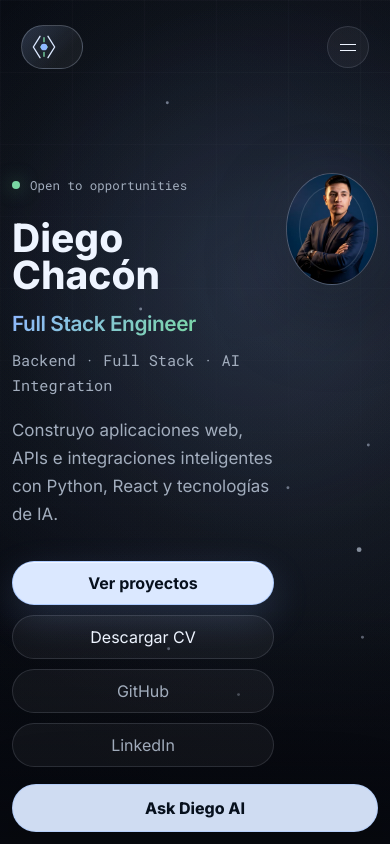
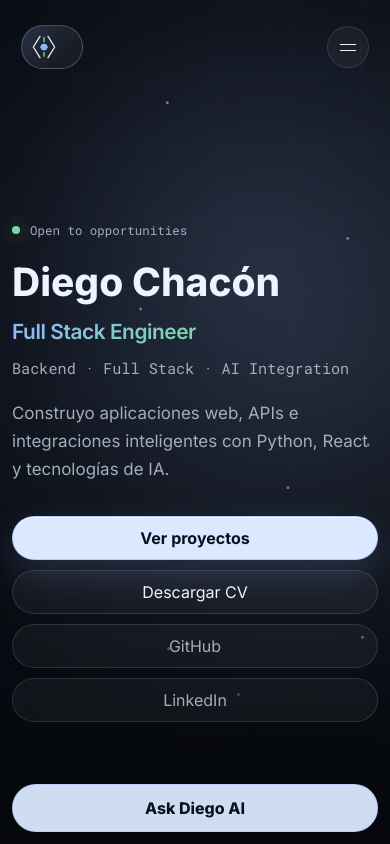
Before and after one commit to diegofce/DiegoPortfolio, a React (Vite) app: page / in a window 390 px wide. Shown: the top 844 px of the page. Built offline with nearby package versions, Linux system fonts and the light colour scheme.

Commit message:
Fix: Ocultar foto en mobile, expandir contenido a ancho completo en celular

```diff
--- a/src/App.css
+++ b/src/App.css
@@ -1614,11 +1614,15 @@ main {
 
   .hero-inner {
     min-height: 100svh;
-    grid-template-columns: minmax(0, 1fr) 112px;
+    grid-template-columns: 1fr;
     gap: 16px;
     padding-top: 96px;
     padding-bottom: 48px;
-    align-items: flex-start;
+    align-items: center;
+  }
+
+  .hero-portrait {
+    display: none;
   }
 
   .hero h1 {
@@ -2188,10 +2192,14 @@ main {
     grid-column: auto;
   }
   .about-intro h2 {
-    font-size: clamp(3.5rem, 18vw, 5.5rem);
+    max-width: 100%;
+    font-size: clamp(2.5rem, 8vw, 4.5rem);
+  }
+  .about-intro > p {
+    max-width: 100%;
   }
   .about-visual {
-    min-height: 390px;
+    min-height: 320px;
   }
   .principles-grid,
   .stack-categories,
@@ -2205,7 +2213,8 @@ main {
     min-height: 225px;
   }
   .contact-section h2 {
-    font-size: clamp(3.5rem, 17vw, 5rem);
+    max-width: 100%;
+    font-size: clamp(2.5rem, 8vw, 4.5rem);
   }
   .contact-visual {
     min-height: 180px;
@@ -2771,11 +2780,15 @@ main {
   }
 
   .hero-inner {
-    grid-template-columns: minmax(0, 1fr) 92px;
+    grid-template-columns: 1fr;
     gap: 12px;
-    align-items: flex-start;
+    align-items: center;
     padding-top: 80px;
     padding-bottom: 32px;
+  }
+
+  .hero-portrait {
+    display: none;
   }
 
   .portrait-frame {
```
